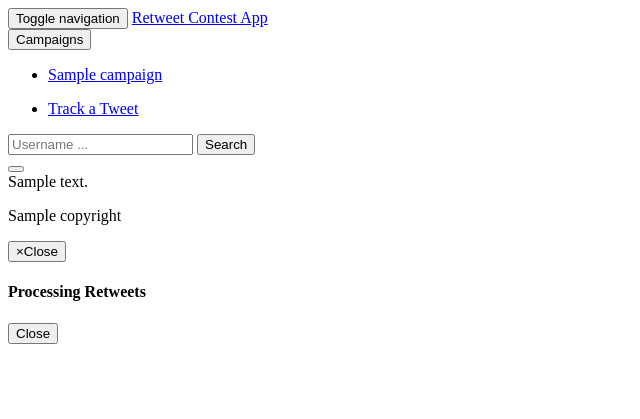
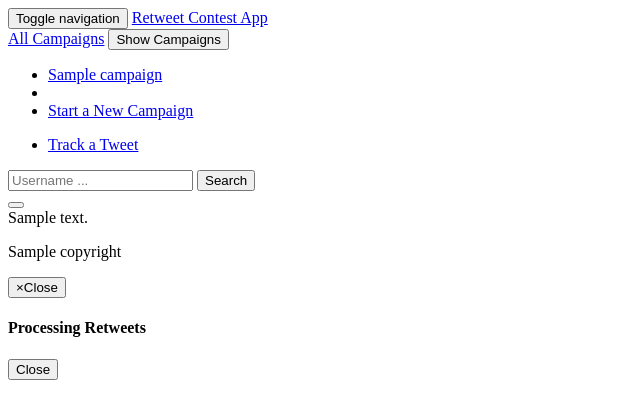
Before and after one commit to tylerjuniorcollege/simpleretweetcontest, a PHP site: template app/templates/layout/layout.php in a window 1280 px wide. Shown: the top 419 px of the page, without its empty margins (0-640 px from the left). Run offline with PHP 8.4, Linux system fonts and the light colour scheme; the template is opened without the code that fills it: most values are stand-ins (such as "Sample title", 1, 10 or a date in 2020); data that the repository does not hold is empty.

Commit message:
More Campaign stuff.

```diff
--- a/app/templates/layout/layout.php
+++ b/app/templates/layout/layout.php
@@ -32,11 +32,17 @@
 				</div>
 				<form class="navbar-form navbar-left">
 					<div class="btn-group">
-						<button type="button" class="btn btn-default dropdown-toggle" data-toggle="dropdown" aria-expanded="false">Campaigns <span class="caret"></span></button>
+						<a href="/campaign" class="btn btn-default">All Campaigns</a>
+						<button type="button" class="btn btn-default dropdown-toggle" data-toggle="dropdown" aria-expanded="false">
+							<span class="caret"></span>
+							<span class="sr-only">Show Campaigns</span>
+						</button>
 						<ul class="dropdown-menu" role="menu">
 							<?php foreach($data['campaigns'] as $id => $campaign) {
-								printf('<li%s><a href="/campaign/select/%s">%s</a></li>', (''), $id, $campaign);
+								printf('<li><a href="/campaign/select/%s">%s</a></li>', $id, $campaign);
 							} ?>
+							<li class="divider"></li>
+							<li><a href="/campaign/create">Start a New Campaign</a></li>
 						</ul>
 					</div>
 				</form>
```
Also changed, not shown: public/index.php (+7 -3 lines).
